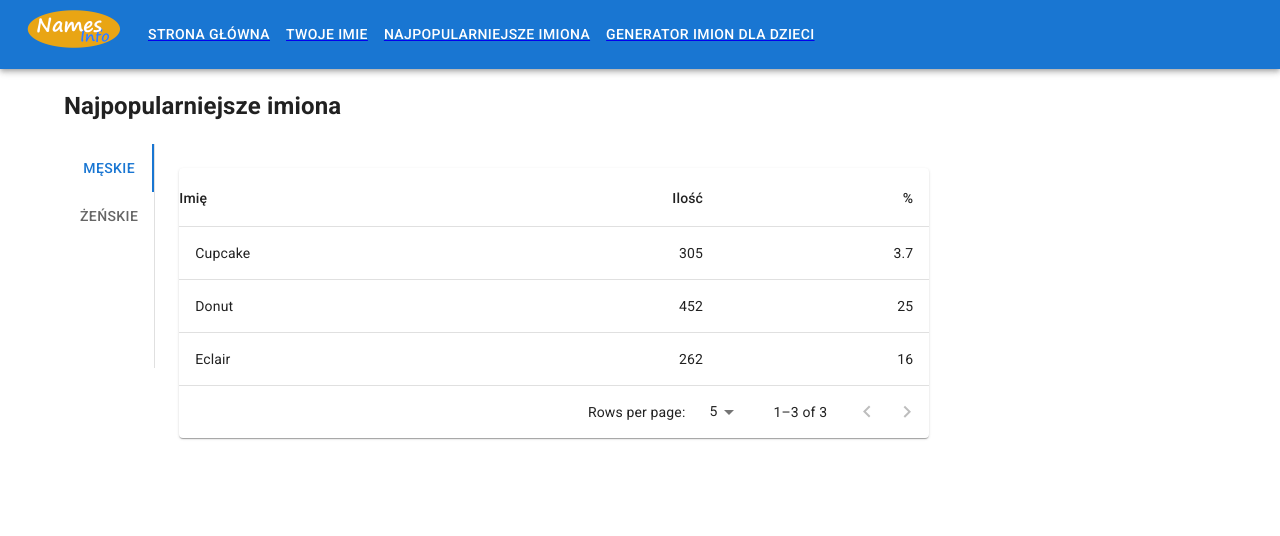
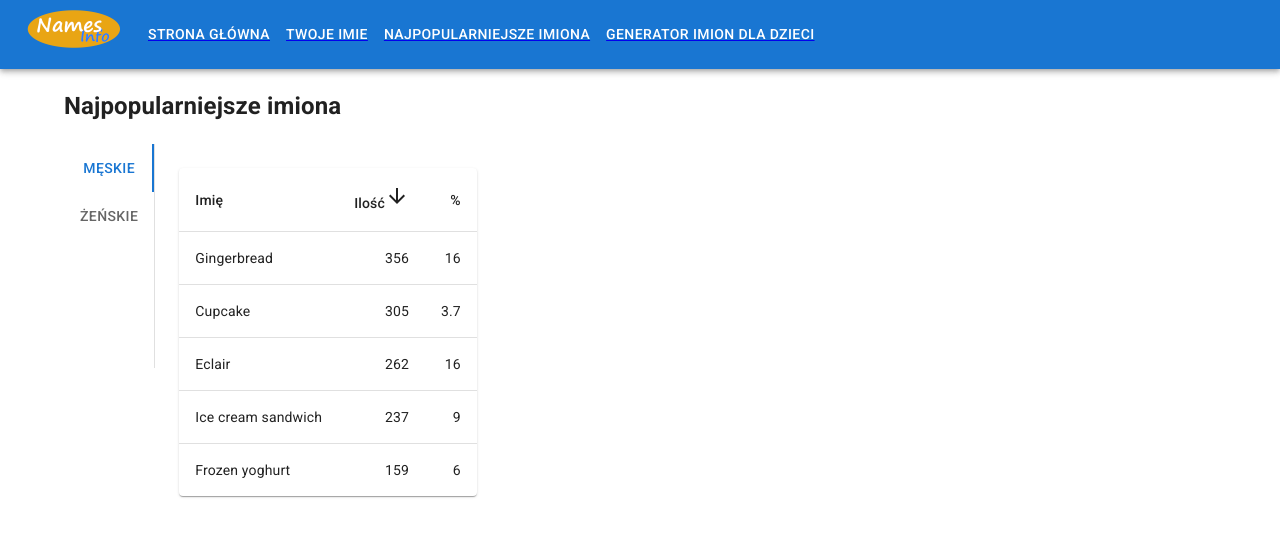
Before and after one commit to andro2ss/names_app, a React (Create React App) app: page /Najpopularniejszeimiona in a window 1280 px wide. Shown: the top 536 px of the page. Built offline with nearby package versions, Linux system fonts and the light colour scheme.

Commit message:
added sort function to table, raw layout ready

```diff
--- a/src/Components/Body/TopNames/Items/Table.js
+++ b/src/Components/Body/TopNames/Items/Table.js
@@ -1,257 +1,100 @@
 import * as React from 'react';
-import PropTypes from 'prop-types';
-import {alpha} from '@mui/material/styles';
-import Box from '@mui/material/Box';
+import {useEffect, useState} from 'react';
 import Table from '@mui/material/Table';
 import TableBody from '@mui/material/TableBody';
 import TableCell from '@mui/material/TableCell';
 import TableContainer from '@mui/material/TableContainer';
 import TableHead from '@mui/material/TableHead';
-import TablePagination from '@mui/material/TablePagination';
 import TableRow from '@mui/material/TableRow';
-import TableSortLabel from '@mui/material/TableSortLabel';
-import Toolbar from '@mui/material/Toolbar';
-import Typography from '@mui/material/Typography';
 import Paper from '@mui/material/Paper';
-import Checkbox from '@mui/material/Checkbox';
-import {visuallyHidden} from '@mui/utils';
+import {createDataTopNamesTable} from "../../../HelpFunction/CreateDataTopNamesTable";
+import ArrowUpwardIcon from '@mui/icons-material/ArrowUpward';
+import ArrowDownwardIcon from '@mui/icons-material/ArrowDownward';
 
-function createData(name, nameQuantity, namePercentage) {
-    return {
-        name,
-        nameQuantity,
-        namePercentage,
-    };
-}
+export default function BasicTable() {
+    const [sortTable, setSortTable] = useState("quantityDown")
 
     const rows = [
-    createData('Cupcake', 305, 3.7),
-    createData('Donut', 452, 25.0),
-    createData('Eclair', 262, 16.0),
+        createDataTopNamesTable('Frozen yoghurt', 159, 6.0),
+        createDataTopNamesTable('Ice cream sandwich', 237, 9.0),
+        createDataTopNamesTable('Eclair', 262, 16.0),
+        createDataTopNamesTable('Cupcake', 305, 3.7),
+        createDataTopNamesTable('Gingerbread', 356, 16.0),
     ];
 
-function descendingComparator(a, b, orderBy) {
-    if (b[orderBy] < a[orderBy]) {
-        return -1;
+    useEffect(() => {
+        drawTable();
+    }, [sortTable])
+
+    function drawTable() {
+        return (rows.sort((a, b) => {
+            if (sortTable === "quantityUp"){
+               return a.nameQuantity - b.nameQuantity
+           } else if (sortTable === "quantityDown"){
+               return b.nameQuantity - a.nameQuantity
+           } else if (sortTable === "percentageUp"){
+               return a.namePercentage - b.namePercentage
+           } else if (sortTable === "percentageDown"){
+               return b.namePercentage - a.namePercentage
            }
-    if (b[orderBy] > a[orderBy]) {
-        return 1;
-    }
-    return 0;
-}
-
-function getComparator(order, orderBy) {
-    return order === 'desc'
-        ? (a, b) => descendingComparator(a, b, orderBy)
-        : (a, b) => -descendingComparator(a, b, orderBy);
-}
-
-// This method is created for cross-browser compatibility, if you don't
-// need to support IE11, you can use Array.prototype.sort() directly
-function stableSort(array, comparator) {
-    const stabilizedThis = array.map((el, index) => [el, index]);
-    stabilizedThis.sort((a, b) => {
-        const order = comparator(a[0], b[0]);
-        if (order !== 0) {
-            return order;
-        }
-        return a[1] - b[1];
-    });
-    return stabilizedThis.map((el) => el[0]);
-}
-
-const headCells = [
-    {
-        id: 'name',
-        numeric: false,
-        disablePadding: true,
-        label: 'Imię',
-    },
-    {
-        id: 'quantity',
-        numeric: true,
-        disablePadding: false,
-        label: 'Ilość',
-    },
-    {
-        id: 'percentage',
-        numeric: true,
-        disablePadding: false,
-        label: '%',
-    }
-];
-
-function EnhancedTableHead(props) {
-    const {onSelectAllClick, order, orderBy, numSelected, rowCount, onRequestSort} =
-        props;
-    const createSortHandler = (property) => (event) => {
-        onRequestSort(event, property);
-    };
-
-    return (
-        <TableHead>
-            <TableRow>
-                {headCells.map((headCell) => (
-                    <TableCell
-                        key={headCell.id}
-                        align={headCell.numeric ? 'right' : 'left'}
-                        padding={headCell.disablePadding ? 'none' : 'normal'}
-                        sortDirection={orderBy === headCell.id ? order : false}
-                    >
-                        <TableSortLabel
-                            active={orderBy === headCell.id}
-                            direction={orderBy === headCell.id ? order : 'asc'}
-                            onClick={createSortHandler(headCell.id)}
-                        >
-                            {headCell.label}
-                            {orderBy === headCell.id ? (
-                                <Box component="span" sx={visuallyHidden}>
-                                    {order === 'desc' ? 'sorted descending' : 'sorted ascending'}
-                                </Box>
-                            ) : null}
-                        </TableSortLabel>
-                    </TableCell>
-                ))}
-            </TableRow>
-        </TableHead>
-    );
-}
-
-EnhancedTableHead.propTypes = {
-    numSelected: PropTypes.number.isRequired,
-    onRequestSort: PropTypes.func.isRequired,
-    order: PropTypes.oneOf(['asc', 'desc']).isRequired,
-    orderBy: PropTypes.string.isRequired,
-    rowCount: PropTypes.number.isRequired,
-};
-
-const EnhancedTableToolbar = (props) => {
-    const {numSelected} = props;
-
-    return (
-        <Toolbar
-            sx={{
-                pl: {sm: 2},
-                pr: {xs: 1, sm: 1},
-                ...(numSelected > 0 && {
-                    bgcolor: (theme) =>
-                        alpha(theme.palette.primary.main, theme.palette.action.activatedOpacity),
-                }),
-            }}
-        >
-            <Typography
-                sx={{flex: '1 1 100%'}}
-                variant="h6"
-                id="tableTitle"
-                component="div"
-            >
-                Płeć
-            </Typography>
-        </Toolbar>
-    );
-};
-
-EnhancedTableToolbar.propTypes = {
-    numSelected: PropTypes.number.isRequired,
-};
-
-export default function EnhancedTable() {
-
-
-    const [order, setOrder] = React.useState('asc');
-    const [orderBy, setOrderBy] = React.useState('calories');
-    const [page, setPage] = React.useState(0);
-    const [rowsPerPage, setRowsPerPage] = React.useState(5);
-
-    const handleRequestSort = (event, property) => {
-        const isAsc = orderBy === property && order === 'asc';
-        setOrder(isAsc ? 'desc' : 'asc');
-        setOrderBy(property);
-    };
-
-    const handleSelectAllClick = (event) => {
-    };
-
-    const handleClick = (event, name) => {
-    };
-
-    const handleChangePage = (event, newPage) => {
-        setPage(newPage);
-    };
-
-    const handleChangeRowsPerPage = (event) => {
-        setRowsPerPage(parseInt(event.target.value, 10));
-        setPage(0);
-    };
-
-
-    // Avoid a layout jump when reaching the last page with empty rows.
-    const emptyRows =
-        page > 0 ? Math.max(0, (1 + page) * rowsPerPage - rows.length) : 0;
-
-    return (
-        <Box sx={{width: '100%'}}>
-            <Paper sx={{width: '100%', mb: 2}}>
-                <TableContainer>
-                    <Table
-                        sx={{minWidth: 750}}
-                        aria-labelledby="tableTitle"
-                    >
-                        <EnhancedTableHead
-                            order={order}
-                            orderBy={orderBy}
-                            onSelectAllClick={handleSelectAllClick}
-                            onRequestSort={handleRequestSort}
-                            rowCount={rows.length}
-                        />
-                        <TableBody>
-                            {/* if you don't need to support IE11, you can replace the `stableSort` call with:
-                 rows.slice().sort(getComparator(order, orderBy)) */}
-                            {stableSort(rows, getComparator(order, orderBy))
-                                .slice(page * rowsPerPage, page * rowsPerPage + rowsPerPage)
-                                .map((row, index) => {
-
-                                    const labelId = `enhanced-table-checkbox-${index}`;
-
-                                    return (
+        }).map((row) => (
             <TableRow
                 key={row.name}
+                sx={{'&:last-child td, &:last-child th': {border: 0}}}
             >
-                                            <TableCell
-                                                component="th"
-                                                id={labelId}
-                                                scope="row"
-                                            >
+                <TableCell component="th" scope="row">
                     {row.name}
                 </TableCell>
                 <TableCell align="right">{row.nameQuantity}</TableCell>
                 <TableCell align="right">{row.namePercentage}</TableCell>
             </TableRow>
-                                    );
-                                })}
-                            {emptyRows > 0 && (
-                                <TableRow
-                                    style={{
-                                        height: 53 * emptyRows,
-                                    }}
-                                >
-                                    <TableCell colSpan={6}/>
+        )))
+    }
+
+    function sortQuantity() {
+        if (sortTable === "quantityDown") {
+            setSortTable("quantityUp");
+        } else if (sortTable === "quantityUp") {
+            setSortTable("quantityDown");
+        } else {
+            setSortTable("quantityDown");
+        }
+    }
+
+    function sortPercentage() {
+        if (sortTable === "percentageDown") {
+            setSortTable("percentageUp");
+        } else if (sortTable === "percentageUp") {
+            setSortTable("percentageDown");
+        } else {
+            setSortTable("percentageDown");
+        }
+    }
+
+    return (
+        <TableContainer component={Paper}>
+            <Table aria-label="simple table">
+                <TableHead>
+                    <TableRow>
+                        <TableCell>Imię</TableCell>
+                        <TableCell className="tHead" onClick={() => {
+                            sortQuantity()
+                        }} align="right">Ilość
+                            {sortTable === "quantityDown" && <ArrowDownwardIcon/>}
+                            {sortTable === "quantityUp" && <ArrowUpwardIcon/>}
+                        </TableCell>
+                        <TableCell className="tHead" onClick={() => {
+                           sortPercentage()
+                        }} align="right">%
+                            {sortTable === "percentageDown" && <ArrowDownwardIcon/>}
+                            {sortTable === "percentageUp" && <ArrowUpwardIcon/>}
+                        </TableCell>
                     </TableRow>
-                            )}
+                </TableHead>
+                <TableBody>
+                    {drawTable()}
                 </TableBody>
             </Table>
         </TableContainer>
-                <TablePagination
-                    rowsPerPageOptions={[5, 10, 25]}
-                    component="div"
-                    count={rows.length}
-                    rowsPerPage={rowsPerPage}
-                    page={page}
-                    onPageChange={handleChangePage}
-                    onRowsPerPageChange={handleChangeRowsPerPage}
-                />
-            </Paper>
-
-        </Box>
     );
 }
--- a/src/Components/Body/TopNames/Items/Tabs.js
+++ b/src/Components/Body/TopNames/Items/Tabs.js
@@ -5,6 +5,7 @@ import Tab from '@mui/material/Tab';
 import Typography from '@mui/material/Typography';
 import Box from '@mui/material/Box';
 import EnhancedTable from "./Table";
+import BasicTable from "./Table";
 
 function TabPanel(props) {
     const { children, value, index, ...other } = props;
@@ -62,10 +63,10 @@ export default function VerticalTabs() {
                 <Tab label="Żeńskie" {...a11yProps(1)} />
             </Tabs>
             <TabPanel value={value} index={0}>
-                <EnhancedTable/>
+                <BasicTable/>
             </TabPanel>
             <TabPanel value={value} index={1}>
-               <EnhancedTable/>
+               <BasicTable/>
             </TabPanel>
         </Box>
     );
--- /dev/null
+++ b/src/Components/HelpFunction/CreateDataTopNamesTable.js
@@ -0,0 +1,3 @@
+export function createDataTopNamesTable(name, nameQuantity, namePercentage) {
+    return {name, nameQuantity, namePercentage,};
+}
```
Lines whose indentation alone changed are shown as unchanged.
